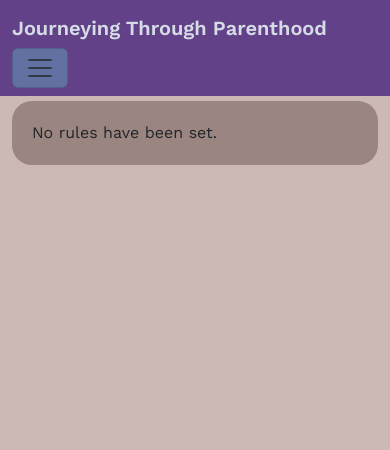
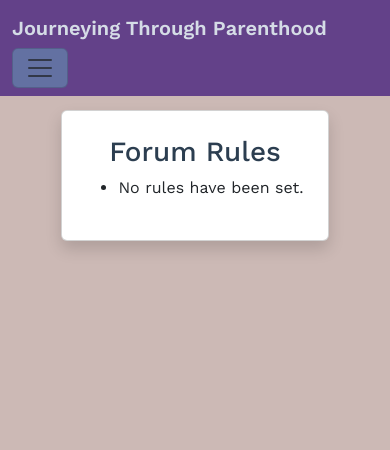
Before and after one commit to Monicaular/parentig-forum, a Django app: page /rules/ in a window 390 px wide. Shown: the top 450 px of the page. Run offline with Django 4.2, Linux system fonts and the light colour scheme; data that the repository does not hold is empty; some libraries are stand-ins or nearby versions.

Commit message:
Update Rules Page styling

```diff
--- a/posts/templates/posts/rules.html
+++ b/posts/templates/posts/rules.html
@@ -2,10 +2,10 @@
 {% load static %}
 
 {% block content %}
-
-<div class="container">
+<div class="rules-container">
+<div class="card p-4 shadow">
     <h1 class="rules-title">Forum Rules</h1>
-    <ul class="rules-container">
+    <ul>
         {% for rule in rules %}
         <li>
             <strong class="rule-name" >{{ rule.title }}</strong>:
@@ -16,5 +16,6 @@
         {% endfor %}
     </ul>
 </div>
+</div>
 
 {% endblock %}
--- a/static/css/style.css
+++ b/static/css/style.css
@@ -11,6 +11,13 @@
     text-decoration: none;
     color: black;
 }
+
+* {
+    margin: 0;
+    padding: 0;
+    box-sizing: border-box;
+}
+
 /* Navbar*/
 
 .navbar-brand {
@@ -510,24 +478,22 @@
 
 }
 
-@media (max-width: 768px) {
-    .edit-comment-container {
-        max-width: 90%;
-        padding: 15px;
-    }
+/*Rules Page*/
+
+.rules-container {
+    border-radius: 20px;
+    padding: 20px 10px;
+    display: flex;
+    list-style-type: none;
+    display: flex;
+    flex-direction: column;
+    align-items: center;
 }
 
-
-/*Rules Page*/
-.rules-container {
-    background-color: #9A8580ff;
-    border-radius: 20px;
-    padding: 20px;
-    list-style-type: none;
-}
 .rules-title {
     text-align: center;
     color: #2c3e50;
+    display: block;
 }
 
 .rule-name {
@@ -800,4 +762,63 @@
     .hero-content, .position-relative {
         flex: 0 0 100%;
     }
+
+    .edit-post-container {
+        max-width: 90%;
+        padding: 15px;
+    }
+
+    .card-img-bottom {
+        width: 100%;
+        height: auto;
+    }
+
+    .new-post-container {
+        width: 90%;
+        margin: 10px auto;
+        padding: 15px;
+    }
+
+    .new-post-form {
+        padding: 10px;
+        margin: 10px;
+    }
+
+    .new-post-form label {
+        flex: 0 0 auto;
+        margin-right: 0;
+    }
+
+    .new-post-form p {
+        flex-direction: column;
+        align-items: flex-start;
+    }
+
+    .edit-comment-container {
+        max-width: 90%;
+        padding: 15px;
+    }
+
+    .rules-container {
+        margin-top: 30px;
+    }
 }
+
+
+@media (min-width: 400px) {
+    .resource-item {
+        flex-direction: row;
+        align-items: center;
+    }
+
+    .resource-image {
+        flex: 0 0 50%;
+    }
+
+    .resource-content {
+        flex: 1;
+        padding-left: 20px;
+    }
+
+
+}
--- a/templates/base.html
+++ b/templates/base.html
@@ -91,9 +91,12 @@
     </div>
   </nav>
 
+
+
     {% block content %}
     <!-- Content Goes here -->
     {% endblock content %}
+
 
   <!-- </main> -->
 <footer class="footer fixed-bottom text-white text-center footer-bg">
```
Also changed, not shown: other parts of static/css/style.css (+31 -74 lines), posts/templates/posts/post_detail.html (+7 -1 lines), static/js/messages.js (line endings or trailing spaces).
